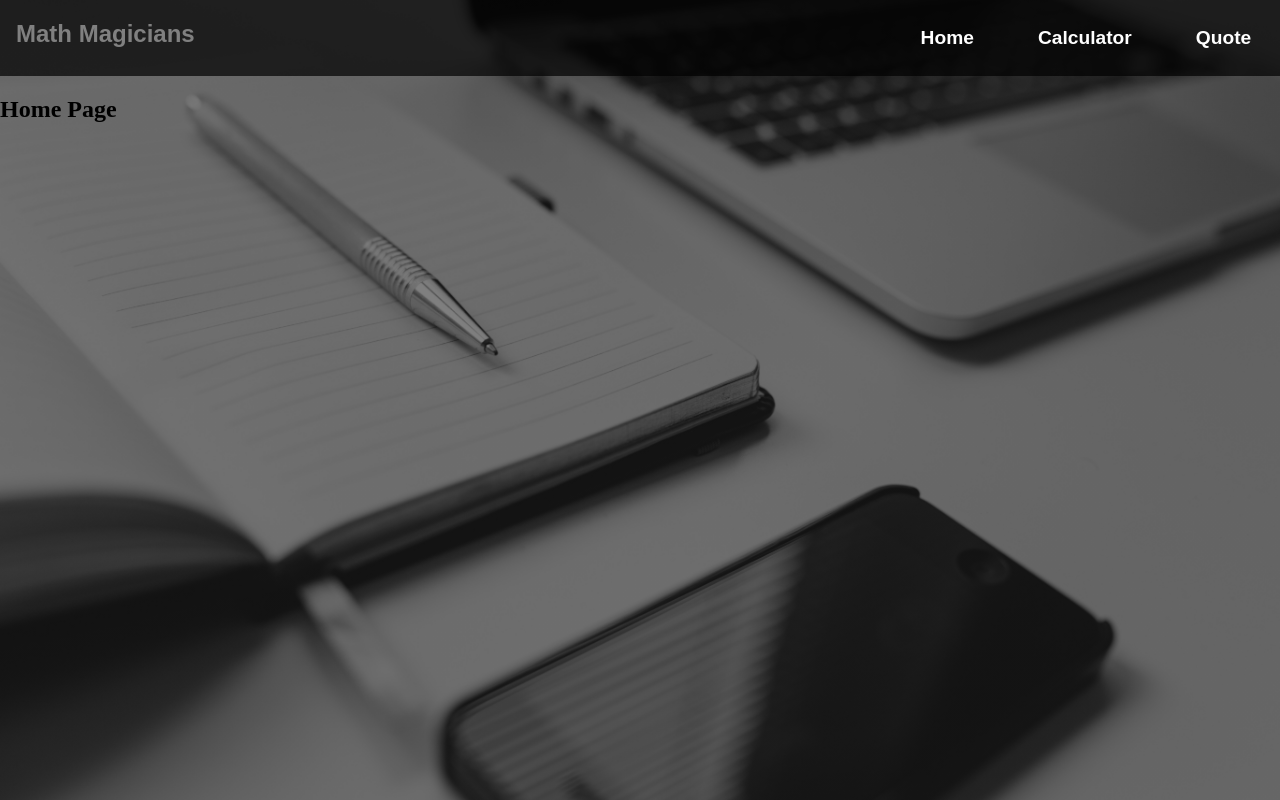
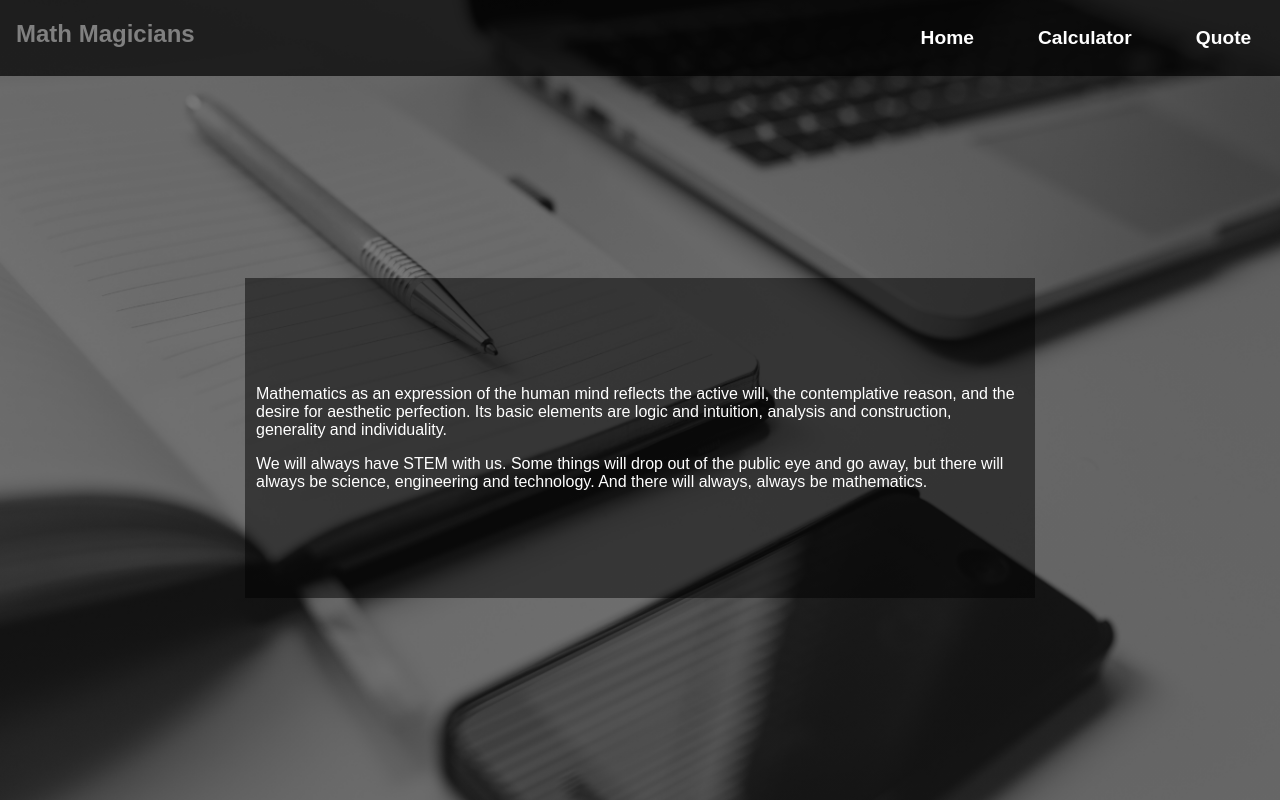
Before and after one commit to ClaytonSiby/The_Calculator, a React (Create React App) app: page / in a window 1280 px wide. Shown: the top 800 px of the page. Built offline with nearby package versions, Linux system fonts and the light colour scheme.

Commit message:
Update the Home component & add styles to it

```diff
--- a/src/App.css
+++ b/src/App.css
@@ -67,3 +67,15 @@ li a {
   font-size: 1.6rem;
   color: #fff;
 }
+
+.homeContainer {
+  display: flex;
+  height: 40%;
+  max-width: 60%;
+  align-items: center;
+  margin: auto;
+  padding: 0 .7rem;
+  background: rgba(0, 0, 0, .5);
+  color: #fff;
+  font-family: sans-serif;
+}
--- a/src/components/Home.js
+++ b/src/components/Home.js
@@ -1,9 +1,21 @@
-import React from 'react';
+import React from 'react'
 
 const Home = () => (
-  <div>
-    <h2>Home Page</h2>
+  <div className='homeContainer'>
+    <div>
+      <p>
+        Mathematics as an expression of the human mind reflects the active will,
+        the contemplative reason, and the desire for aesthetic perfection. Its
+        basic elements are logic and intuition, analysis and construction,
+        generality and individuality.
+      </p>
+      <p>
+        We will always have STEM with us. Some things will drop out of the
+        public eye and go away, but there will always be science, engineering
+        and technology. And there will always, always be mathematics.
+      </p>
+    </div>
   </div>
-);
+)
 
-export default Home;
+export default Home
```
